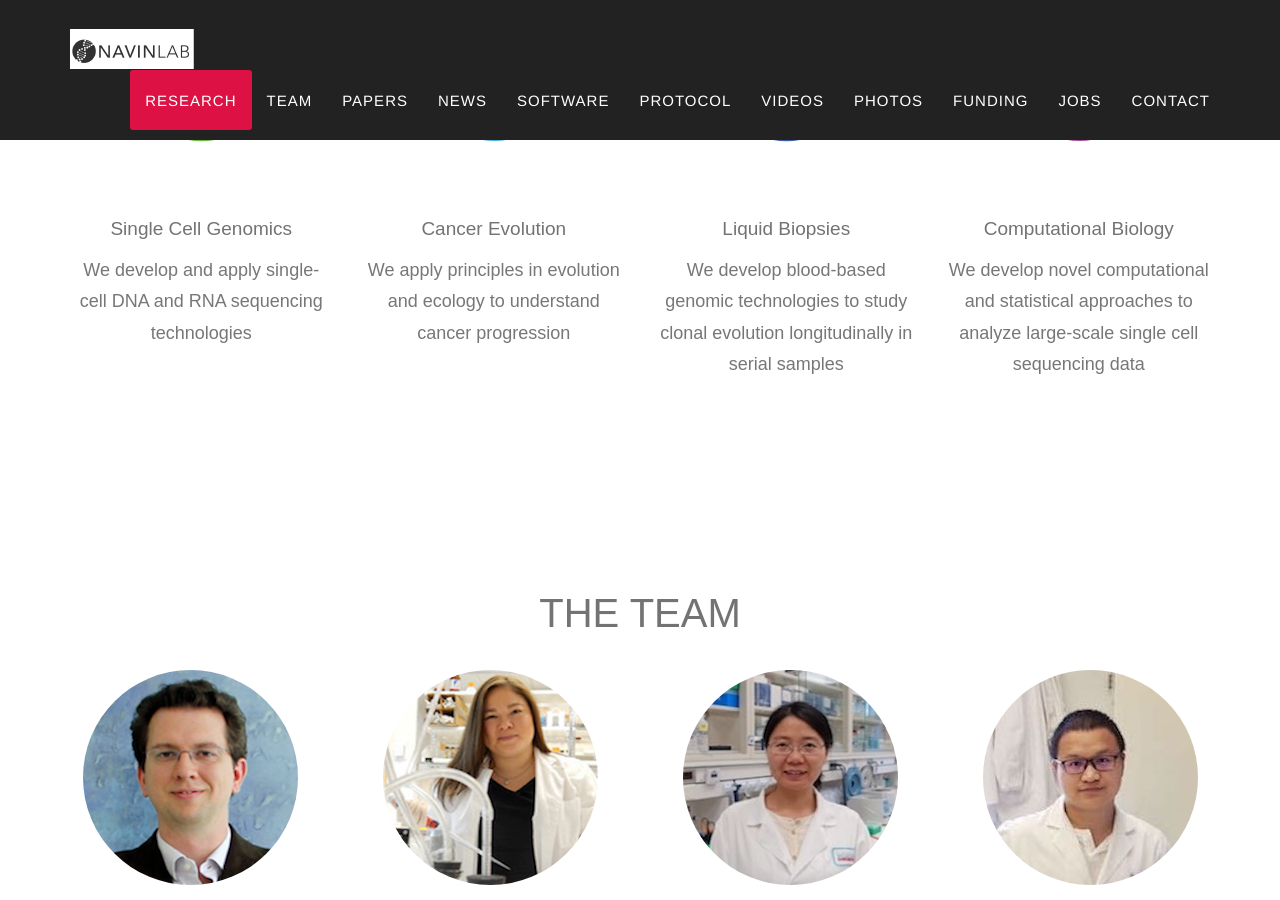
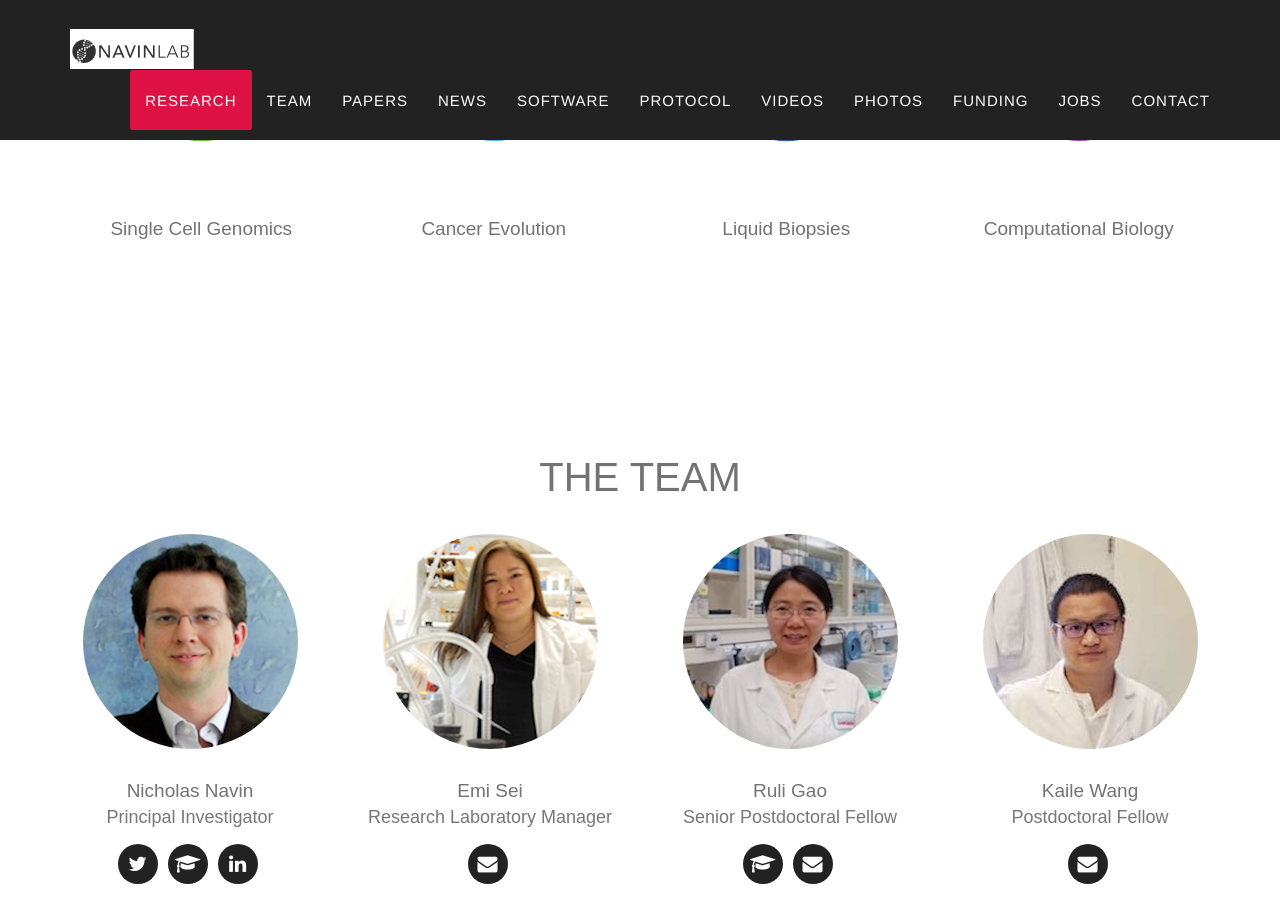
Before and after one commit to navinlabcode/navinlabcode.github.io, a Jekyll site: the page built from index.html, in a window 1280 px wide and 900 px high, scrolled down 1191 px. Built offline with Jekyll 4.4.1, drawn with Linux system fonts in a browser that asks for light colours; some web fonts are replaced.

Commit message:
Update research.html

```diff
--- a/_includes/research.html
+++ b/_includes/research.html
@@ -20,22 +20,22 @@
               <div class="col-md-3">
                   <img src="img/research/R11.svg">
                   <h4 class="service-heading">Single Cell Genomics</h4>
-                  <p class="text-muted">We develop and apply single-cell DNA and RNA sequencing technologies </p>
+                  <p class="text-muted"></p>
               </div>
               <div class="col-md-3">
                   <img src="img/research/R22.svg">
                   <h4 class="service-heading">Cancer Evolution</h4>
-                  <p class="text-muted">We apply principles in evolution and ecology to understand cancer progression</p>
+                  <p class="text-muted"></p>
               </div>
               <div class="col-md-3">
                   <img src="img/research/R33.svg">
                   <h4 class="service-heading">Liquid Biopsies</h4>
-                  <p class="text-muted">We develop blood-based genomic technologies to study clonal evolution longitudinally in serial samples</p>
+                  <p class="text-muted"></p>
               </div>
               <div class="col-md-3">
                   <img src="img/research/R44.svg">
                   <h4 class="service-heading">Computational Biology</h4>
-                  <p class="text-muted">We develop novel computational and statistical approaches to analyze large-scale single cell sequencing data</p>
+                  <p class="text-muted"></p>
               </div>
           </div>
         </div>
```
